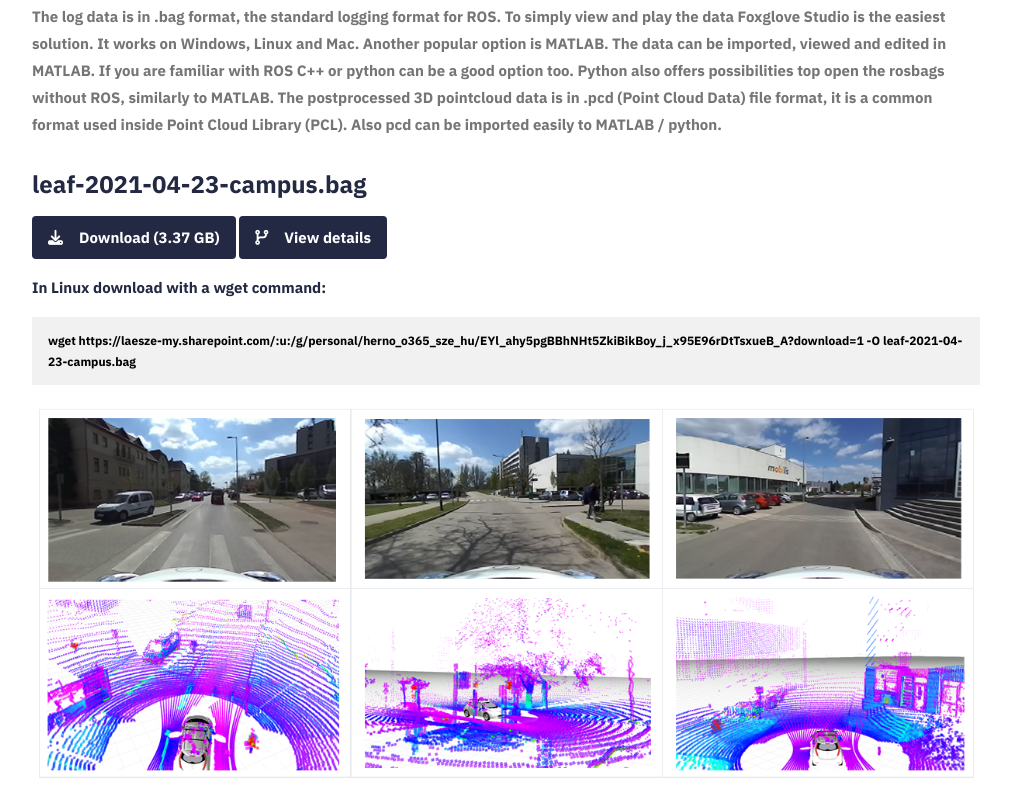
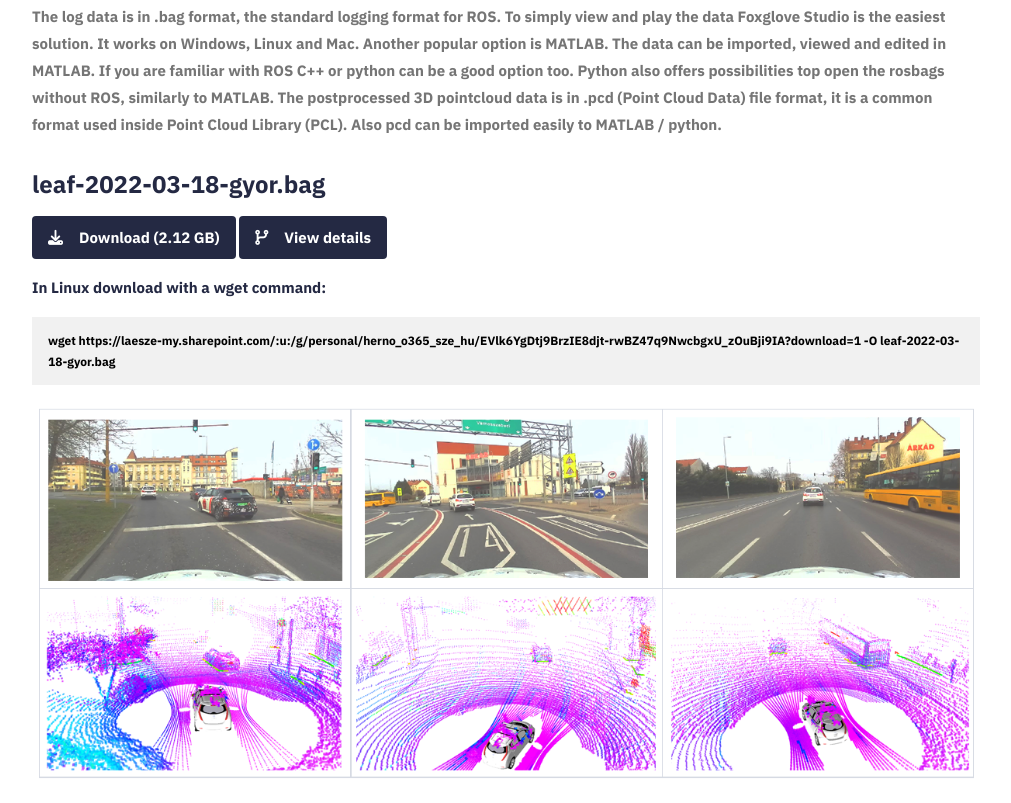
Before and after one commit to jkk-research/archive, a plain HTML site: page index.html in a window 1280 px wide. Shown: the part 713-1516 px from the top of the page, without its empty margins (134-1145 px from the left). Drawn offline with nearby package versions, Linux system fonts and the light colour scheme.

Commit message:
Added rosbag

```diff
--- a/index.html
+++ b/index.html
@@ -173,6 +173,19 @@ body, html {
     Also pcd can be imported easily to MATLAB / python. </p>
 
   <div class="w3-row">
+    <h3 class="w3-monospace">leaf-2022-03-18-gyor.bag</h3>
+    <a href="https://laesze-my.sharepoint.com/:u:/g/personal/herno_o365_sze_hu/EVlk6YgDtj9BrzIE8djt-rwBZ47q9NwcbgxU_zOuBji9IA?download=1" class="w3-button w3-darkblue-bg w3-hover-lightblue w3-round"><i class="fa fa-download w3-margin-right"></i>Download (2.12 GB)</a>
+    <a href="https://github.com/szenergy/szenergy-public-resources/blob/master/data/rosbag/details/leaf-2022-03-18-gyor.md" class="w3-button w3-darkblue-bg w3-hover-lightblue w3-round"><i class="fa fa-code-fork w3-margin-right"></i>View details</a>
+    <p>In Linux download with a wget command:</p>
+    <div class="w3-panel w3-light-gray">
+      <p class="w3-small w3-monospace w3-bold"><b>
+        wget https://laesze-my.sharepoint.com/:u:/g/personal/herno_o365_sze_hu/EVlk6YgDtj9BrzIE8djt-rwBZ47q9NwcbgxU_zOuBji9IA?download=1 -O leaf-2022-03-18-gyor.bag
+      </b></p>
+      </div>
+      <a href="https://github.com/szenergy/szenergy-public-resources/tree/master/data/rosbag">
+        <img src="img/leaf-2022-03-18-gyor.png" class="w3-round w3-image w3-opacity-off w3-hover-opacity" alt="dataset01" width="100%" />
+      </a>
+
     <h3 class="w3-monospace">leaf-2021-04-23-campus.bag</h3>
     <a href="https://laesze-my.sharepoint.com/:u:/g/personal/herno_o365_sze_hu/EYl_ahy5pgBBhNHt5ZkiBikBoy_j_x95E96rDtTsxueB_A?download=1" class="w3-button w3-darkblue-bg w3-hover-lightblue w3-round"><i class="fa fa-download w3-margin-right"></i>Download (3.37 GB)</a>
     <a href="https://github.com/szenergy/szenergy-public-resources/blob/master/data/rosbag/details/leaf-2021-04-23-campus.md" class="w3-button w3-darkblue-bg w3-hover-lightblue w3-round"><i class="fa fa-code-fork w3-margin-right"></i>View details</a>
```
Also changed, not shown: img/leaf-2022-03-18-gyor.png (added).
